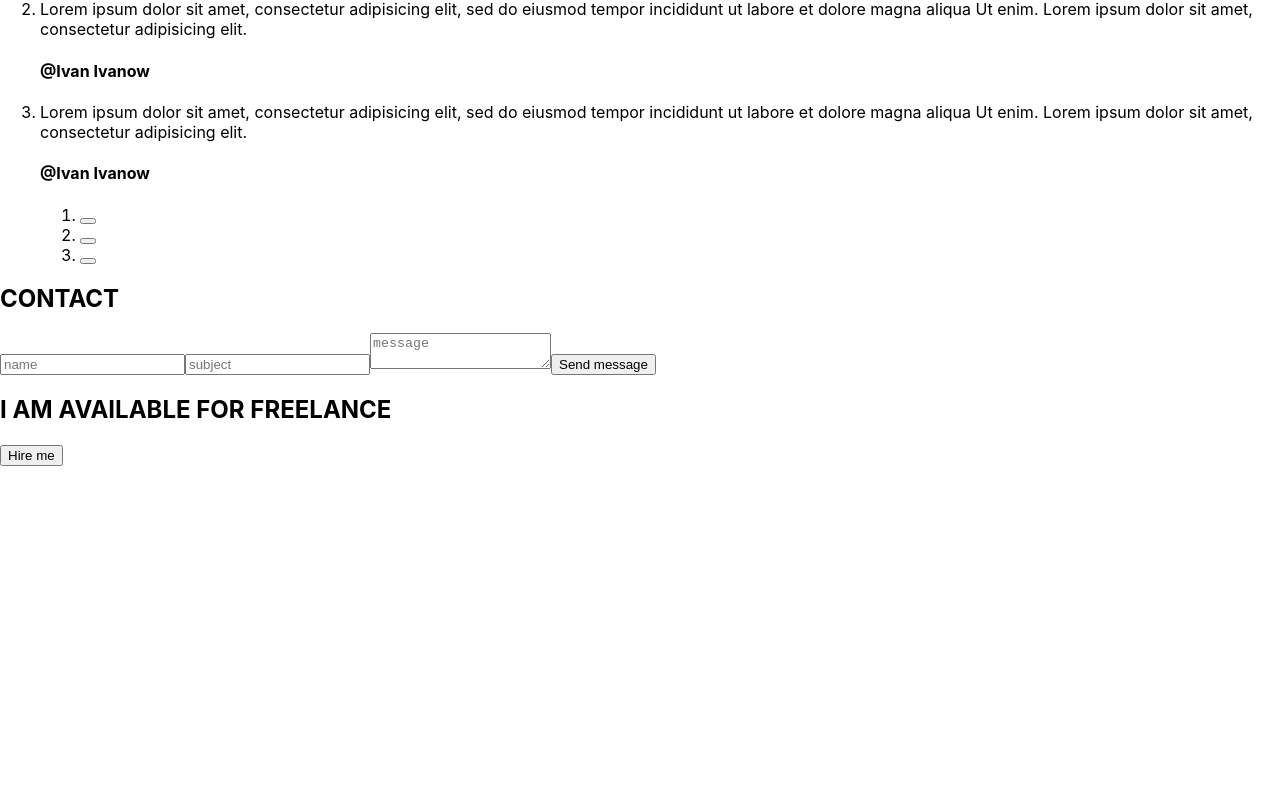
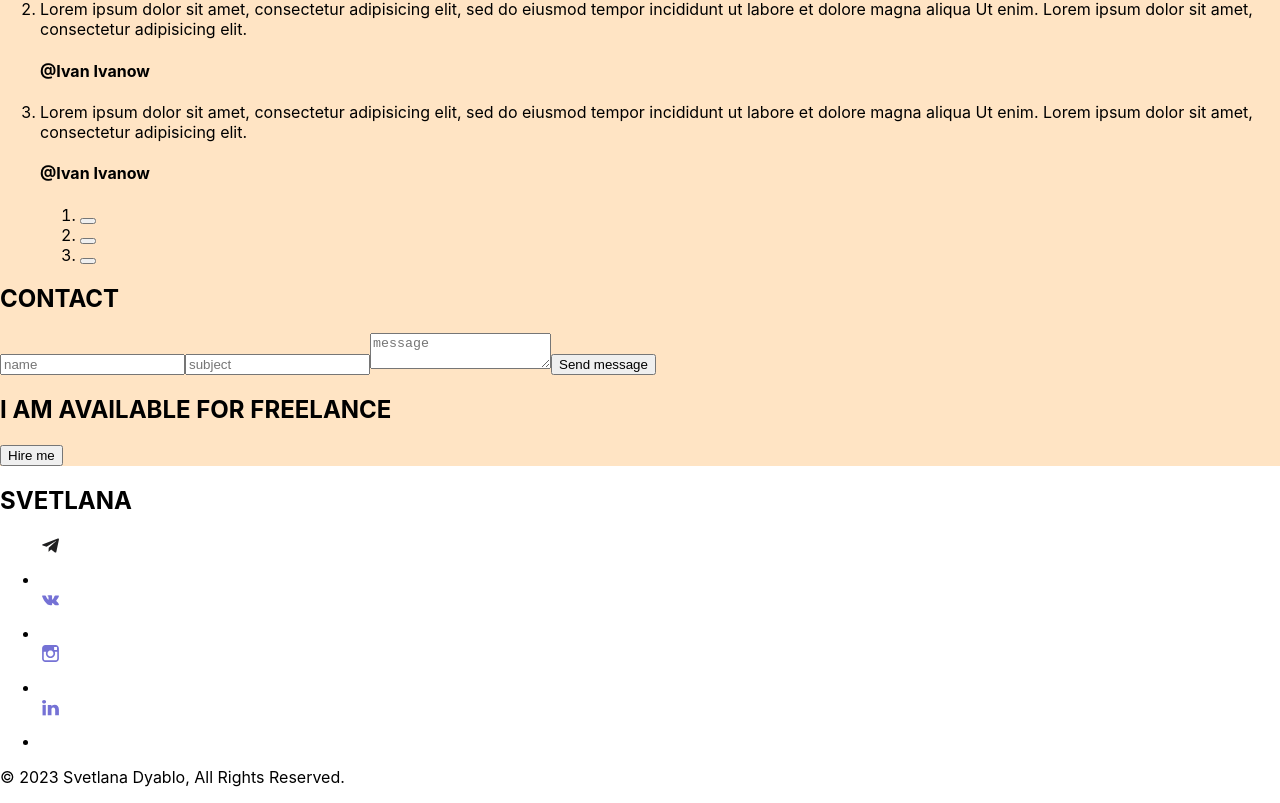
Before and after one commit to LomakinAnatolii/PortfolioStartProjectViteMain, a React (Vite) app: page / in a window 1280 px wide. Shown: the part 2727-3530 px from the top of the page. Before the commit the page ends 3193 px from the top, so only its background shows below. Built offline with nearby package versions, Linux system fonts and the light colour scheme.

Commit message:
feat: layout the footer sections

```diff
--- a/src/App.tsx
+++ b/src/App.tsx
@@ -1,6 +1,7 @@
 import './App.css'
 import {Header} from "./layout/header/Header.tsx";
 import {Main} from "./layout/main/Main.tsx";
+import {Footer} from "./layout/footer/Footer.tsx";
 
 
 function App() {
@@ -8,6 +9,7 @@ function App() {
         <div className="App">
             <Header/>
             <Main/>
+            <Footer/>
         </div>
     )
 }
--- /dev/null
+++ b/src/layout/footer/Footer.tsx
@@ -0,0 +1,54 @@
+import React from 'react';
+import styled from "styled-components";
+import {SectionTitle} from "../../components/SectionTitle.tsx";
+import {Icon} from "../../components/icons/Icon.tsx";
+
+export const Footer = () => {
+    return (
+        <StyledFooter>
+            <SectionTitle text={"Svetlana"}/>
+            <SocialList>
+                <SocialItem>
+                    <SocialLink>
+                        <Icon iconId={"telegramSvg"}/>
+                    </SocialLink>
+                </SocialItem>
+                <SocialItem>
+                    <SocialLink>
+                        <Icon iconId={"vkSvg"}/>
+                    </SocialLink>
+                </SocialItem>
+                <SocialItem>
+                    <SocialLink>
+                        <Icon iconId={"instagramSvg"}/>
+                    </SocialLink>
+                </SocialItem>
+                <SocialItem>
+                    <SocialLink>
+                        <Icon iconId={"linkedinSvg"}/>
+                    </SocialLink>
+                </SocialItem>
+            </SocialList>
+            <Copyright>© 2023 Svetlana Dyablo, All Rights Reserved.</Copyright>
+        </StyledFooter>
+    );
+};
+
+const StyledFooter = styled.footer`
+
+`
+const SocialList = styled.ul`
+
+`
+
+const SocialItem = styled.li`
+
+`
+
+const SocialLink = styled.a`
+
+`
+
+const Copyright = styled.p`
+
+`
--- a/src/layout/main/Main.tsx
+++ b/src/layout/main/Main.tsx
@@ -21,6 +21,5 @@ export const Main = () => {
 };
 
 const StyledMain = styled.main`
-    height: 100vh;
     background-color: bisque;
 `
```
